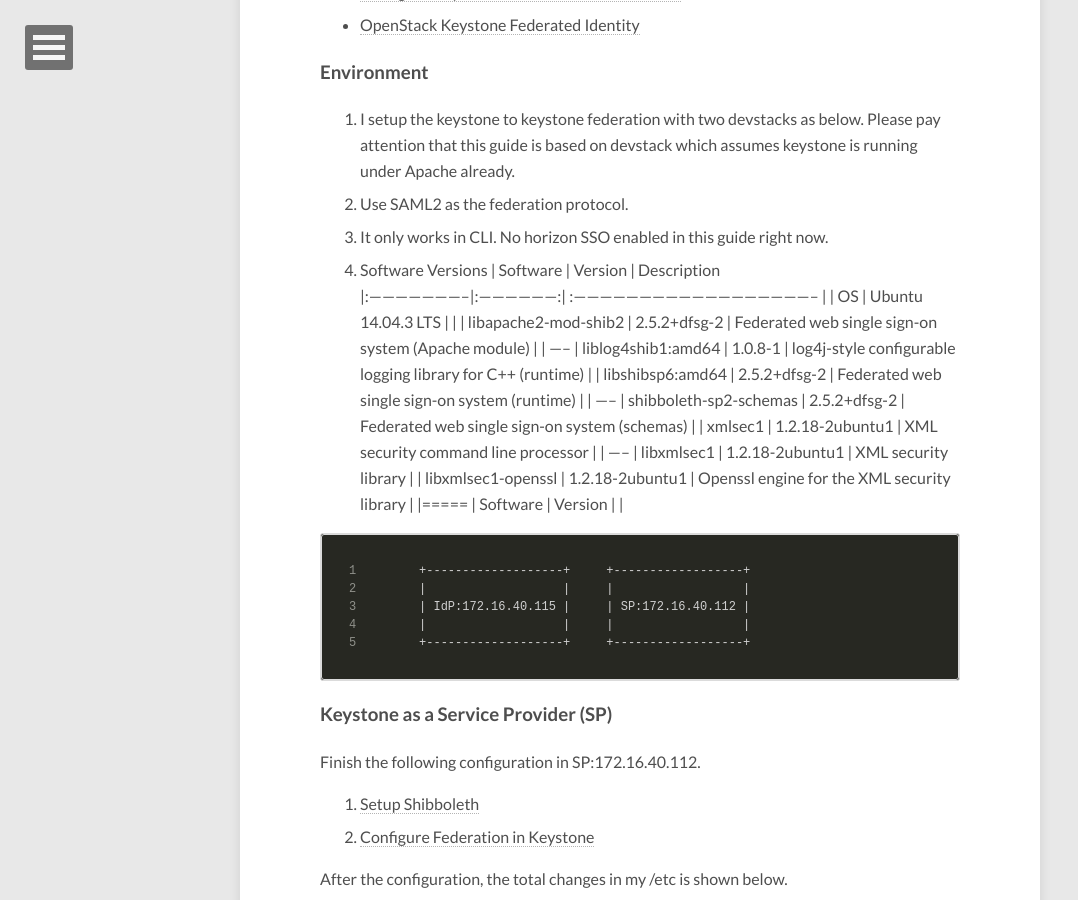
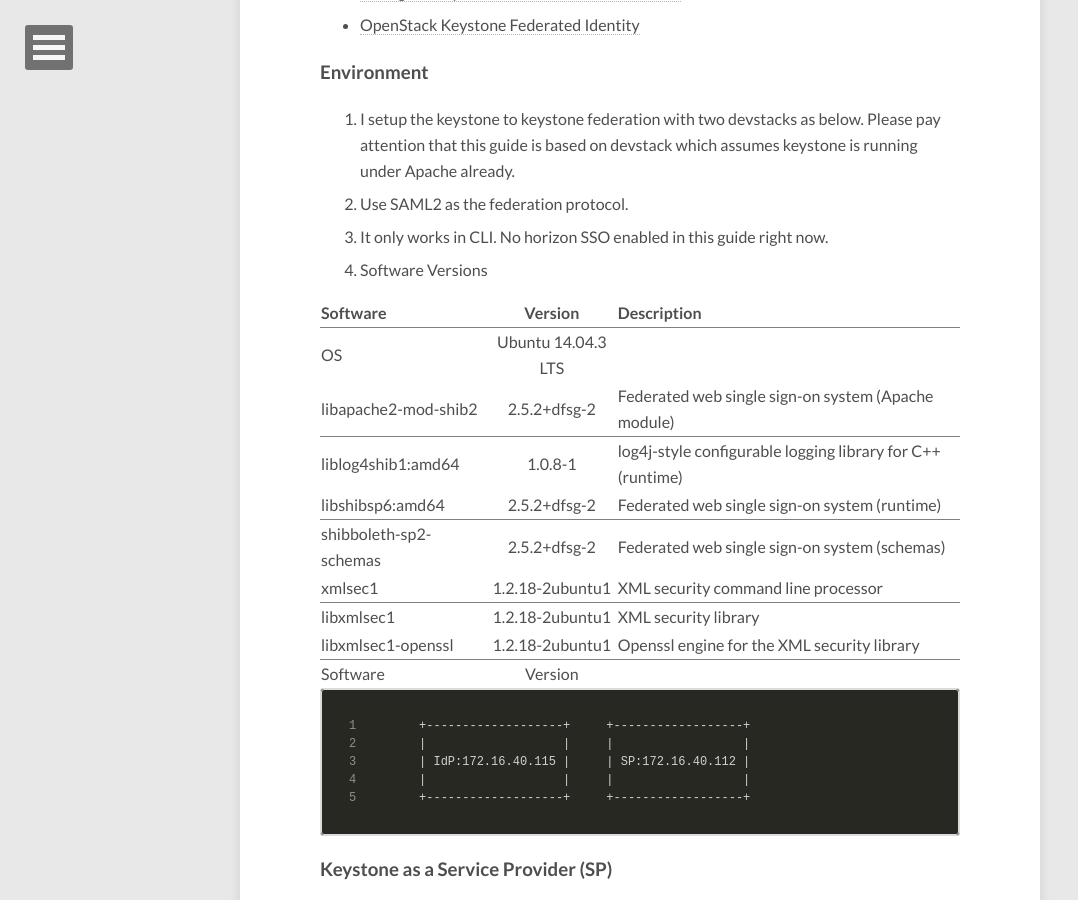
Before and after one commit to shuquan/shuquan.github.io, a Jekyll site: the page built from _posts/2016-12-13-setting-up-keystone-to-keystone-federation.md, in a window 1280 px wide and 900 px high, scrolled down 464 px. Shown: the whole window, without its empty margins (0-1078 px from the left). Built offline with Jekyll 4.4.1, drawn with Linux system fonts in a browser that asks for light colours; nearby versions of some CDN libraries; comment, search, counter and statistics services are not loaded; some of the changed text lies outside the part shown.

```diff
--- a/_posts/2016-12-13-setting-up-keystone-to-keystone-federation.md
+++ b/_posts/2016-12-13-setting-up-keystone-to-keystone-federation.md
@@ -20,6 +20,7 @@ tags: [federation, keystone, openstack, hybrid cloud]
 2. Use SAML2 as the federation protocol.
 3. It only works in CLI. No horizon SSO enabled in this guide right now.
 4. Software Versions
+
 | Software               | Version            | Description
 |:-----------------------|:------------------:| :--------------------------------------------------------  |
 | OS                     | Ubuntu 14.04.3 LTS |                                                            |
@@ -300,7 +301,7 @@ $ openstack federation protocol create mapped --mapping myidp_mapping --identity
 Finish the following configuration in IdP:172.16.40.115.
 
 1. Package Installation.
-2. [Configure Federation in Keystone]（http://docs.openstack.org/developer/keystone/federation/federated_identity.html#keystone-as-an-identity-provider-idp）
+2. [Configure Federation in Keystone](http://docs.openstack.org/developer/keystone/federation/federated_identity.html#keystone-as-an-identity-provider-idp)
 
 After the configuration, the total changes in my /etc is shown below.
 
@@ -327,6 +328,7 @@ no changes added to commit (use "git add" and/or "git commit -a")
 #### Package Installation
 
 The only package need to install is **xmlsec1**.
+
 ~~~ shell
 $ apt-get install xmlsec1
 ~~~
@@ -334,10 +336,12 @@ $ apt-get install xmlsec1
 #### Configure Federation in Keystone
 
 1. Enable IdP is easier because you don't need to deal with Shibboleth. Before following the official documentation, you should generate a self-signed cert-key pair for signing in the future and configure it properly in keystone and apache configure file.
+
 ~~~ shell
 $ openssl req -x509 -newkey rsa:2048 -keyout /etc/keystone/ssl/private/signing_key.pem -out /etc/keystone/ssl/certs/signing_cert.pem -days 9999 -nodes
 ~~~
-2. Please pay attention to the SP creation. I made a mistake here and spent some time on debugging. The key is that you don't need to use entityID of shibboleth2.xml in SP for --service-provider-url setting. http://172.16.40.112/Shibboleth.sso/SAML2/ECP is fine because IdP will send SAML assertion to this link and the entityID may not resolve to anything. Surely, you can set these two value identical.
+
+2. Please pay attention to the SP creation. I made a mistake here and spent some time on debugging. The key is that you don't need to use entityID of shibboleth2.xml in SP for --service-provider-url setting. **http://172.16.40.112/Shibboleth.sso/SAML2/ECP** is fine because IdP will send SAML assertion to this link and the entityID may not resolve to anything. Surely, you can set these two value identical.
 
 * /etc/apache2/sites-available/default-ssl.conf
 {% highlight html %}
```
